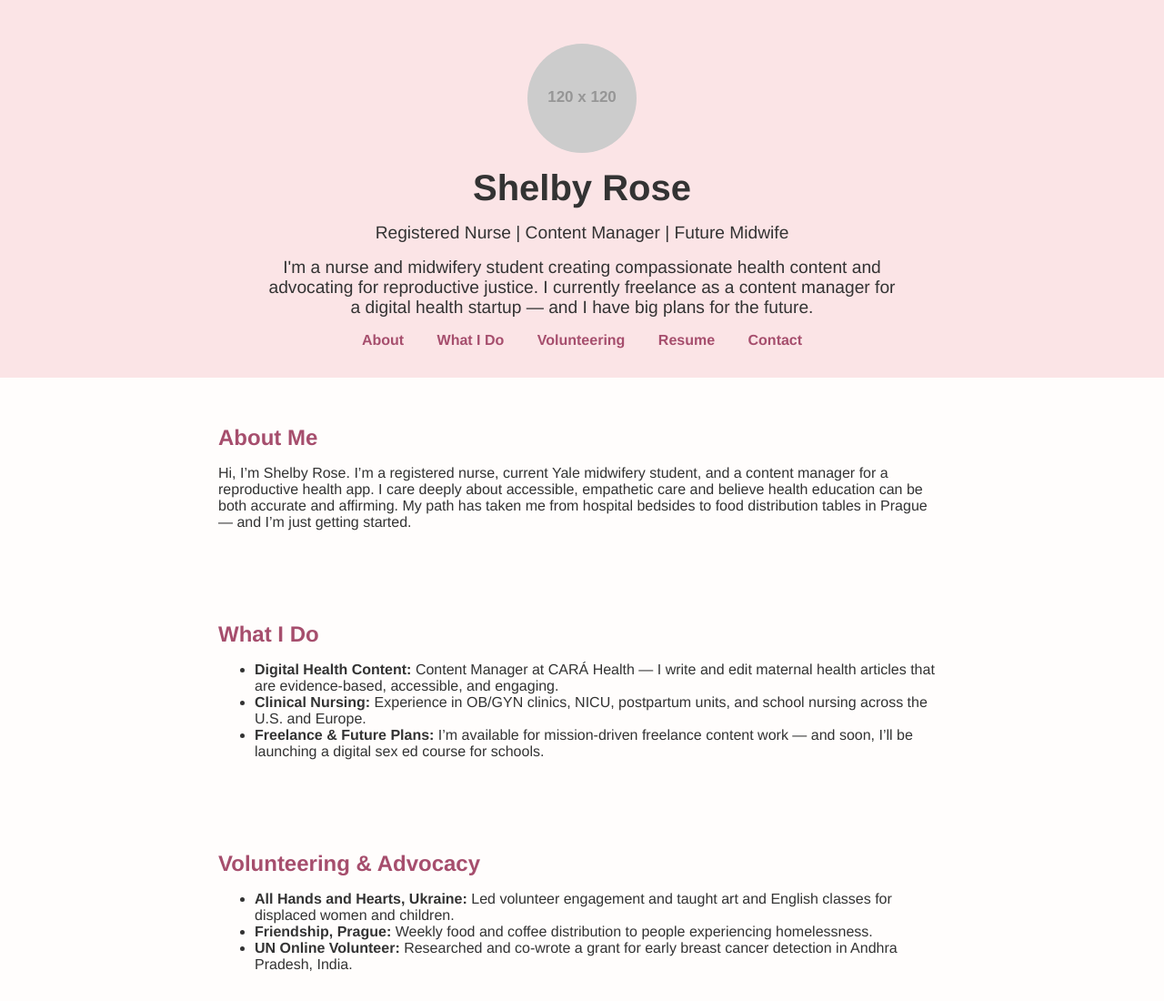
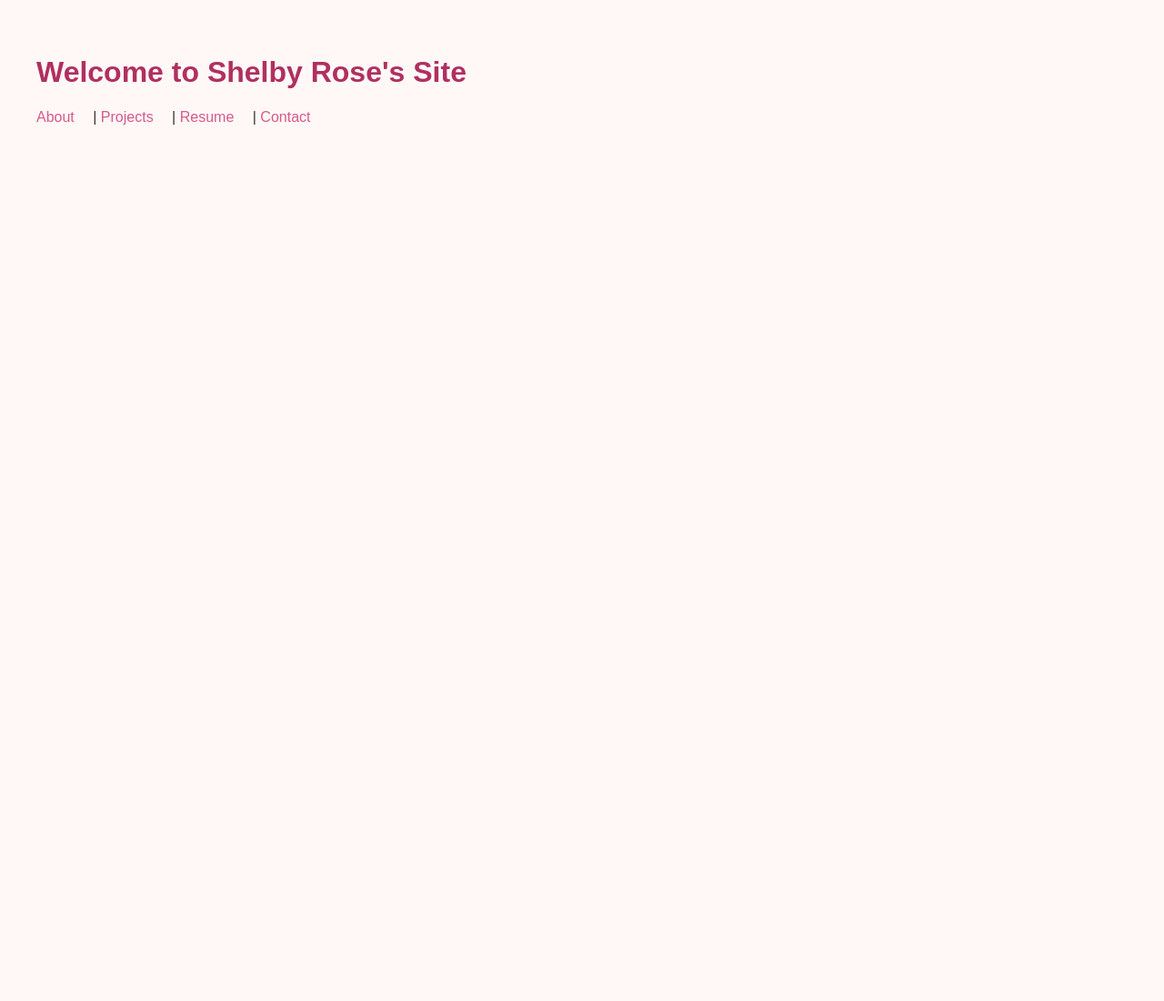
Before and after one commit to shelbyroserose/shelbyrose.github.io, a plain HTML site: page index.html in a window 1280 px wide. Shown: the top 1100 px of the page at 91% size. After the commit the page ends 800 px from the top, so only its background shows below. Drawn offline with Linux system fonts and the light colour scheme; placeholder pictures from the web are drawn by us.

Commit message:
Upload new multi-page website

```diff
--- a/index.html
+++ b/index.html
@@ -1,163 +1 @@
-<!DOCTYPE html>
-<html lang="en">
-<head>
-  <meta charset="UTF-8" />
-  <meta name="viewport" content="width=device-width, initial-scale=1.0"/>
-  <title>Shelby Rose | Nurse & Content Manager</title>
-  <style>
-    body {
-      font-family: 'Helvetica Neue', sans-serif;
-      background-color: #fffdfc;
-      color: #333;
-      margin: 0;
-      padding: 0;
-    }
-
-    header {
-      background-color: #fbe4e6;
-      padding: 2rem 1rem;
-      text-align: center;
-    }
-
-    header h1 {
-      font-size: 2.5rem;
-      margin: 0;
-    }
-
-    header p {
-      font-size: 1.2rem;
-      max-width: 700px;
-      margin: 1rem auto;
-    }
-
-    nav {
-      text-align: center;
-      margin-top: 1rem;
-    }
-
-    nav a {
-      margin: 0 1rem;
-      text-decoration: none;
-      color: #a64e6d;
-      font-weight: bold;
-    }
-
-    section {
-      padding: 2rem 1rem;
-      max-width: 800px;
-      margin: 0 auto;
-    }
-
-    h2 {
-      color: #a64e6d;
-      margin-bottom: 1rem;
-    }
-
-    .resume-section ul {
-      list-style: none;
-      padding: 0;
-    }
-
-    .resume-section li {
-      margin-bottom: 1.2rem;
-    }
-
-    footer {
-      text-align: center;
-      padding: 2rem 1rem;
-      font-size: 0.9rem;
-      background-color: #fbe4e6;
-      color: #555;
-    }
-
-    a.button {
-      display: inline-block;
-      margin-top: 1rem;
-      padding: 0.75rem 1.5rem;
-      background-color: #a64e6d;
-      color: white;
-      text-decoration: none;
-      border-radius: 5px;
-    }
-
-    img.photo {
-      width: 120px;
-      height: 120px;
-      border-radius: 50%;
-      object-fit: cover;
-      margin: 1rem auto;
-      display: block;
-    }
-
-    @media (max-width: 600px) {
-      header h1 {
-        font-size: 2rem;
-      }
-    }
-  </style>
-</head>
-<body>
-
-  <header>
-    <img src="https://via.placeholder.com/120" alt="Shelby Rose" class="photo">
-    <h1>Shelby Rose</h1>
-    <p>Registered Nurse | Content Manager | Future Midwife</p>
-    <p>
-      I'm a nurse and midwifery student creating compassionate health content and advocating for reproductive justice. I currently freelance as a content manager for a digital health startup — and I have big plans for the future.
-    </p>
-    <nav>
-      <a href="#about">About</a>
-      <a href="#work">What I Do</a>
-      <a href="#volunteer">Volunteering</a>
-      <a href="#resume">Resume</a>
-      <a href="#contact">Contact</a>
-    </nav>
-  </header>
-
-  <section id="about">
-    <h2>About Me</h2>
-    <p>Hi, I’m Shelby Rose. I’m a registered nurse, current Yale midwifery student, and a content manager for a reproductive health app. I care deeply about accessible, empathetic care and believe health education can be both accurate and affirming. My path has taken me from hospital bedsides to food distribution tables in Prague — and I’m just getting started.</p>
-  </section>
-
-  <section id="work">
-    <h2>What I Do</h2>
-    <ul>
-      <li><strong>Digital Health Content:</strong> Content Manager at CARÁ Health — I write and edit maternal health articles that are evidence-based, accessible, and engaging.</li>
-      <li><strong>Clinical Nursing:</strong> Experience in OB/GYN clinics, NICU, postpartum units, and school nursing across the U.S. and Europe.</li>
-      <li><strong>Freelance & Future Plans:</strong> I’m available for mission-driven freelance content work — and soon, I’ll be launching a digital sex ed course for schools.</li>
-    </ul>
-  </section>
-
-  <section id="volunteer">
-    <h2>Volunteering & Advocacy</h2>
-    <ul>
-      <li><strong>All Hands and Hearts, Ukraine:</strong> Led volunteer engagement and taught art and English classes for displaced women and children.</li>
-      <li><strong>Friendship, Prague:</strong> Weekly food and coffee distribution to people experiencing homelessness.</li>
-      <li><strong>UN Online Volunteer:</strong> Researched and co-wrote a grant for early breast cancer detection in Andhra Pradesh, India.</li>
-    </ul>
-  </section>
-
-  <section id="resume" class="resume-section">
-    <h2>Resume Highlights</h2>
-    <ul>
-      <li><strong>Nurse Coach, You Health (2024–Present):</strong> Supporting patients via asynchronous messaging in reproductive health topics.</li>
-      <li><strong>Lead RN, Fairview Women’s Clinic (2021–2022):</strong> Managed fertility consultations and reproductive care planning.</li>
-      <li><strong>Planned Parenthood (2019–2020):</strong> Provided trauma-informed, reproductive health support to diverse patients.</li>
-      <li><strong>MSN – Yale School of Nursing (2027 Expected)</strong></li>
-      <li><strong>BSN – University of Wisconsin (2019)</strong> | <strong>BA – University of Minnesota (2013)</strong></li>
-    </ul>
-    <a href="Shelby_Thomason_Complete_CV.pdf" class="button" download>Download My Resume (PDF)</a>
-  </section>
-
-  <section id="contact">
-    <h2>Contact</h2>
-    <p>If you'd like to connect or collaborate, reach out anytime:</p>
-    <p><a href="mailto:thomasonshelby@gmail.com">thomasonshelby@gmail.com</a></p>
-  </section>
-
-  <footer>
-    <p>© 2025 Shelby Rose. All rights reserved.</p>
-  </footer>
-
-</body>
-</html>
+<!DOCTYPE html><html><head><link rel='stylesheet' href='style.css'><title>Shelby Rose</title></head><body><h1>Welcome to Shelby Rose's Site</h1><nav><a href='about.html'>About</a> | <a href='projects.html'>Projects</a> | <a href='resume.html'>Resume</a> | <a href='contact.html'>Contact</a></nav></body></html>
--- /dev/null
+++ b/style.css
@@ -0,0 +1,20 @@
+
+body {
+  font-family: Arial, sans-serif;
+  background-color: #fff8f7;
+  color: #333;
+  padding: 2rem;
+}
+h1 {
+  color: #b03060;
+}
+a {
+  color: #d65a8b;
+  text-decoration: none;
+}
+a:hover {
+  text-decoration: underline;
+}
+nav a {
+  margin-right: 1rem;
+}
```
Also changed, not shown: about.html (added, +1 -0 lines), contact.html (added, +1 -0 lines), projects.html (added, +1 -0 lines), resume.html (added, +1 -0 lines), 1 other file.
